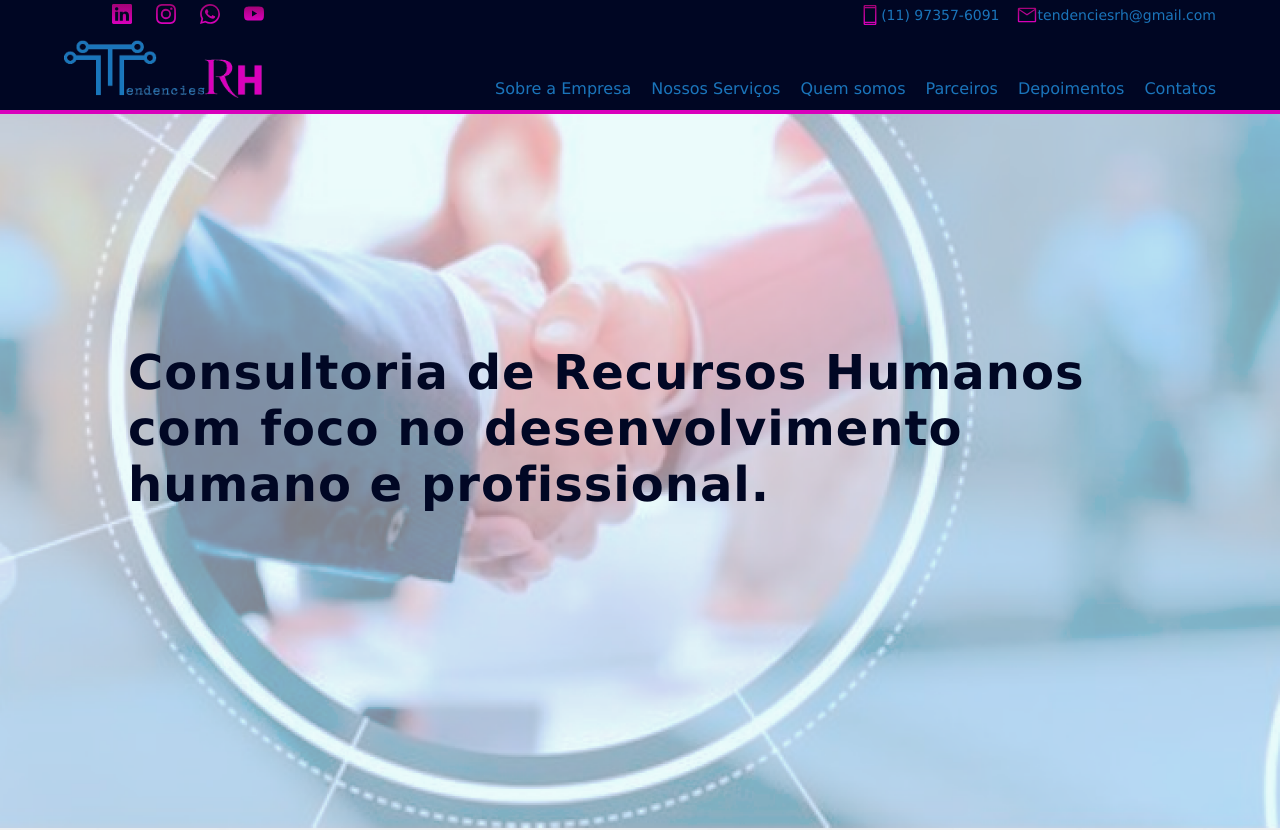
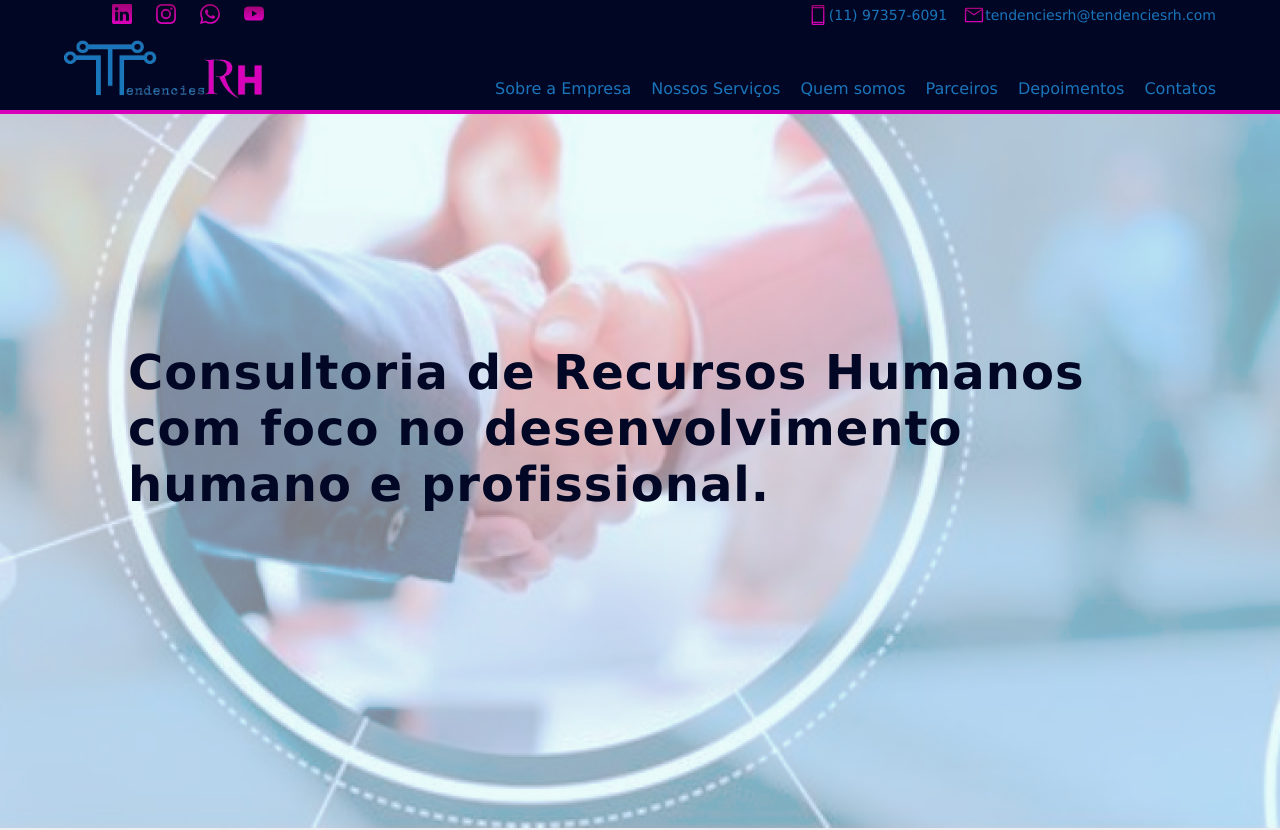
Before and after one commit to matheusLdev/tendenciesRH, a plain HTML site: page index.html in a window 1280 px wide. Shown: the top 830 px of the page. Drawn offline with Linux system fonts and the light colour scheme.

Commit message:
style: alteração do email

```diff
--- a/index.html
+++ b/index.html
@@ -44,9 +44,9 @@
             </a>
           </li>
           <li>
-            <a href="mailto:tendenciesrh@gmail.com">
+            <a href="mailto:tendenciesrh@tendenciesrh.com">
               <img src="img/icons/email-pink.svg" alt="email">
-              <p>tendenciesrh@gmail.com</p>
+              <p>tendenciesrh@tendenciesrh.com</p>
             </a>
           </li>
         </ul>
@@ -313,9 +313,9 @@
               </a>
             </li>
             <li>
-              <a href="mailto:tendenciesrh@gmail.com">
+              <a href="mailto:tendenciesrh@tendenciesrh.com">
                 <img src="img/icons/email-black.svg" alt="email">
-                <p>tendenciesrh@gmail.com</p>
+                <p>tendenciesrh@tendenciesrh.com</p>
               </a>
             </li>
           </ul>
```
